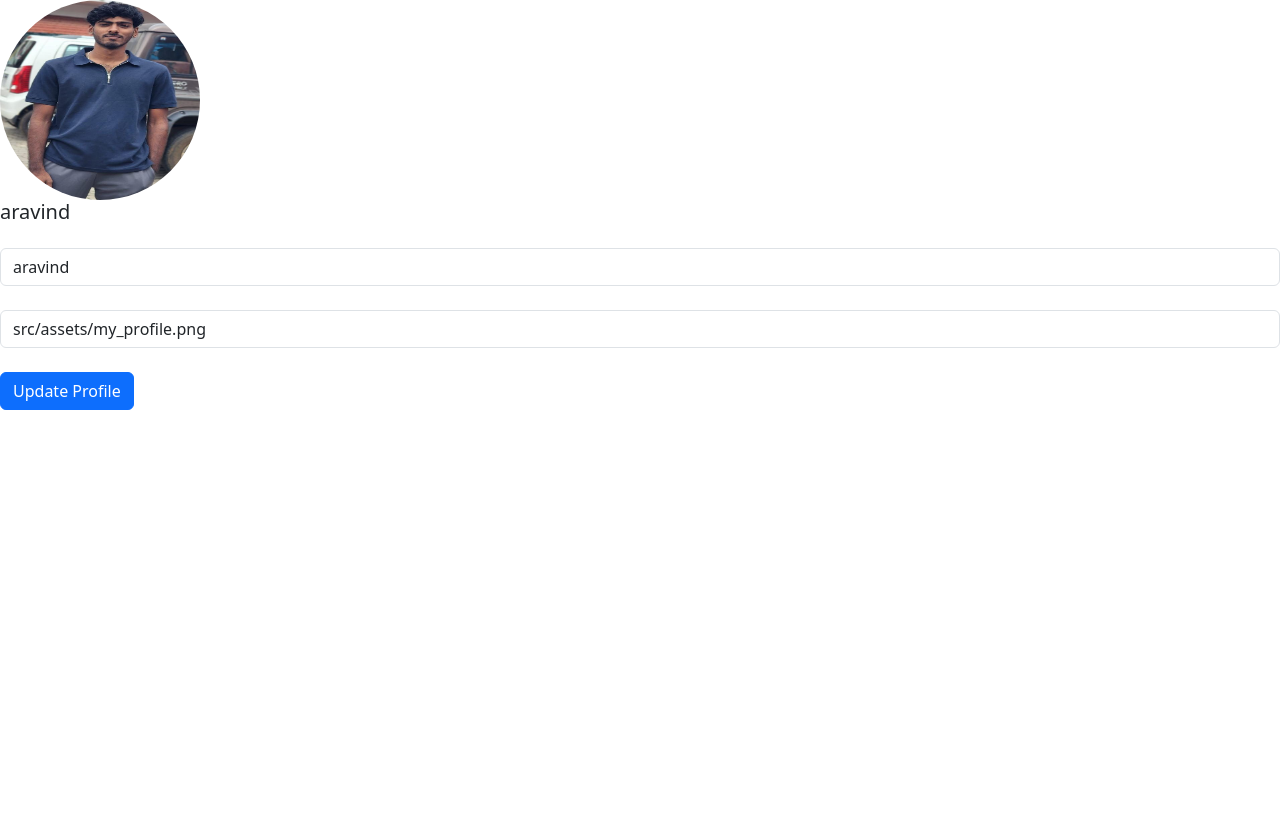
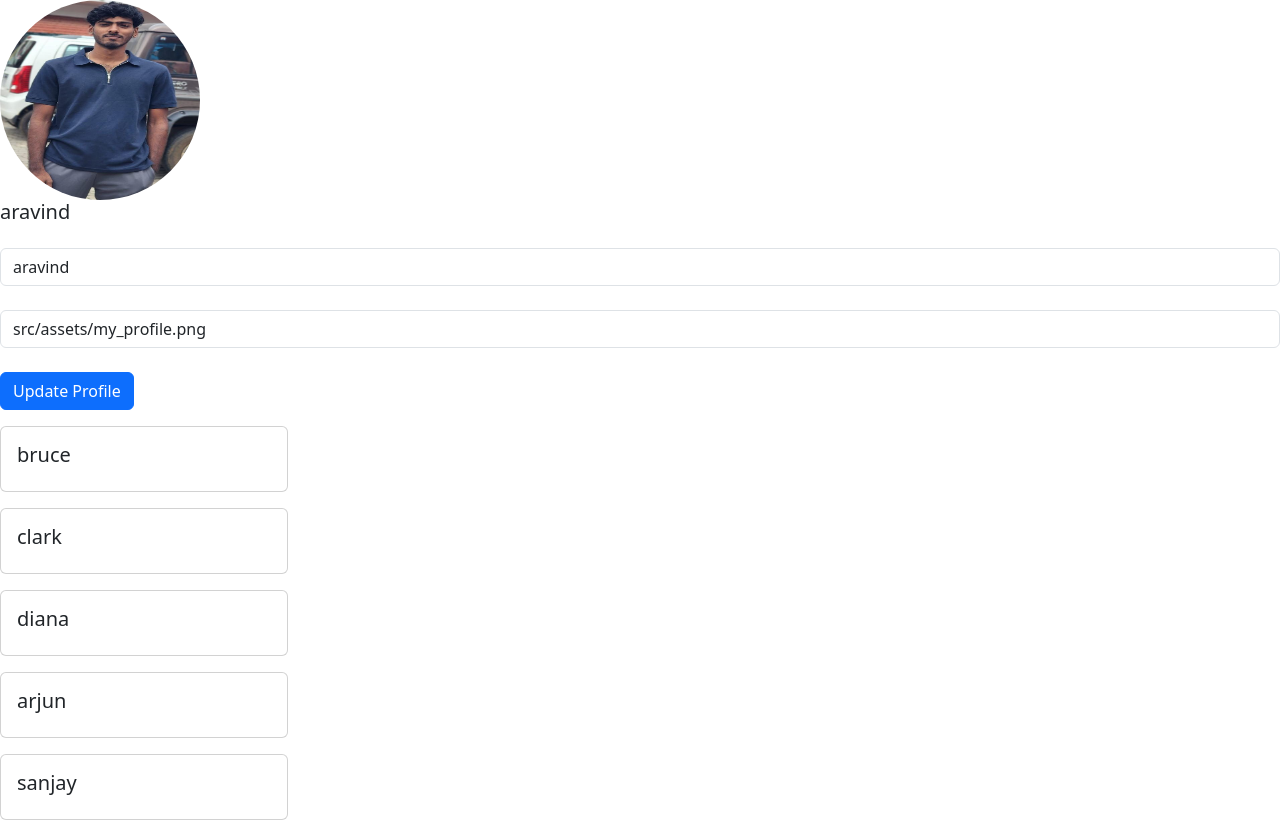
Before and after one commit to aravind-200431/instagram_clone, a React (Vite) app in the folder Instagram/: page /profile in a window 1280 px wide. Before the commit the page ends 800 px from the top, so only its background shows below. Built offline with nearby package versions, Linux system fonts and the light colour scheme; data requests are answered from the project's data file.

Commit message:
add followers component and configuration

```diff
--- a/Instagram/src/Components/profile.jsx
+++ b/Instagram/src/Components/profile.jsx
@@ -9,7 +9,12 @@ function Profile() {
     axios
       .get('http://localhost:3001/profile')
       .then((res) => setProfile(res.data))
-      .catch((err) => console.log(err));
+      .catch((err) => console.log(err))
+
+    axios
+      .get('http://localhost:3001/followers')
+      .then((res) => setFollowers(res.data))
+      .catch((err) => console.log(err))
   }, []);
   function handleChange(e)
   {
@@ -47,6 +52,17 @@ function Profile() {
       ) : (
         <div>Loading Profile ...</div>
       )}
+      {
+        followers.length > 0 && (
+            followers.map((follower) => (
+              <div key={follower.id} className="card my-3" style={{ width: '18rem' }}>
+                <div className="card-body">
+                  <h5 className="card-title">{follower.username}</h5>
+                </div>
+              </div>
+            ))
+          )
+      }
     </div>
   );
 }
--- a/Instagram/src/Components/suggestion.jsx
+++ b/Instagram/src/Components/suggestion.jsx
@@ -1,4 +1,5 @@
 import React, { useState, useEffect } from 'react';
+import axios from 'axios';
 
 function Suggestion() {
   const [profile, setprofile] = useState(null);
@@ -15,6 +16,12 @@ function Suggestion() {
       .then((data) => setsuggestion(data))
       .catch((err) => console.error("Error fetching suggestions:", err));
   }, []);
+  const handlefollow=async(id,username)=>
+  {
+    axios.post('http://localhost:3001/followers',{"id":id,"username":username})
+    .then(() => alert("Followed"))
+    .catch((err) => console.error("Error following user:", err));
+  };
 
   return (
     <div>
@@ -40,7 +47,7 @@ function Suggestion() {
                 <div>
                   <h6>{suggest.username}</h6>
                 </div>
-                <small className="ms-auto text-primary">Follow</small>
+                <button className="ms-auto text-primary border-0 bg-transparent" onClick={() => handlefollow(suggest.id, suggest.username)}>Follow</button>
               </div>
             ))}
           </div>
--- a/Instagram/src/db.json
+++ b/Instagram/src/db.json
@@ -117,7 +117,7 @@
       "story_pic": "src/assets/story_pic3.png"
     }
   ],
-  "followers":[
+  "followers": [
     {
       "id": "401",
       "username": "bruce",
@@ -132,7 +132,14 @@
       "id": "403",
       "username": "diana",
       "profile_pic": "src/assets/diana.png"
+    },
+    {
+      "id": "301",
+      "username": "arjun"
+    },
+    {
+      "id": "302",
+      "username": "sanjay"
     }
-
   ]
 }
```
